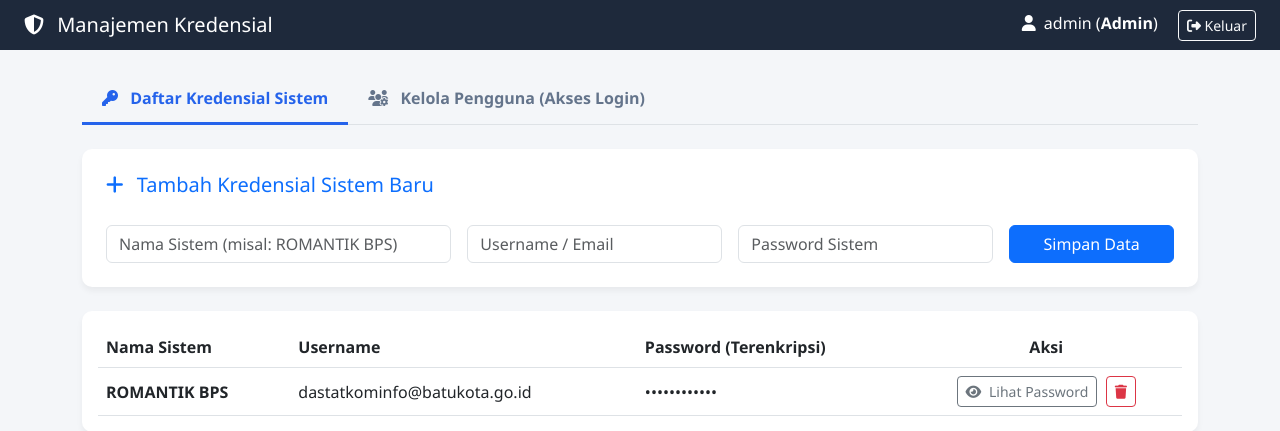
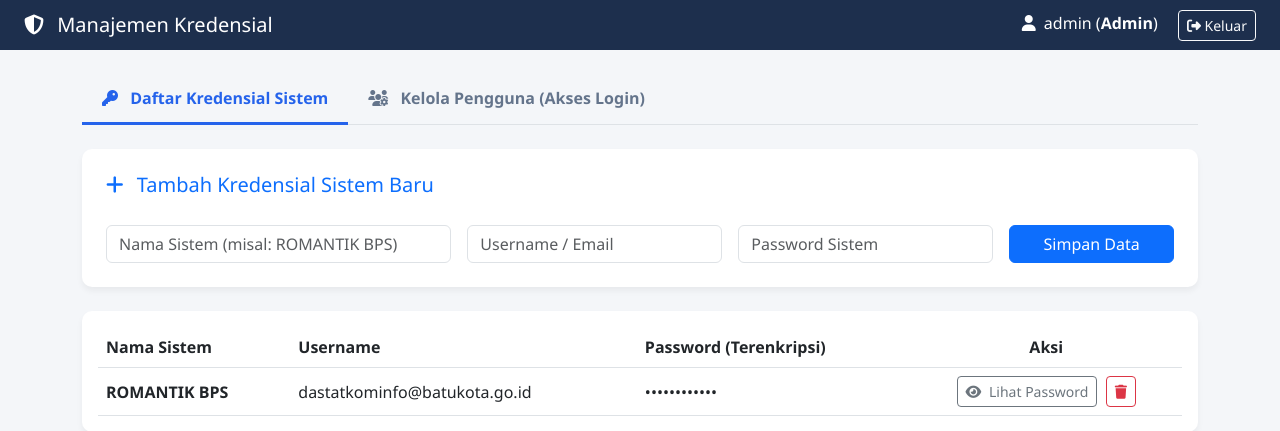
Before and after one commit to 230601110057-blip/kredensial-diskominfo, a Flask app: page /dashboard in a window 1280 px wide. Shown: the top 431 px of the page. Run offline with Flask 3, Linux system fonts and the light colour scheme; a user stored in the database is signed in; data comes from the database, SQL or seed files in the repository.

Commit message:
Add files via upload

```diff
--- a/templates/dashboard.html
+++ b/templates/dashboard.html
@@ -11,7 +11,7 @@
 
     <style>
         body { background-color: #f4f6f9; font-family: 'Segoe UI', Tahoma, Geneva, Verdana, sans-serif; }
-        .navbar { background-color: #1e293b; }
+        .navbar { background-color: #1d2f4d; }
         .card { border: none; border-radius: 10px; box-shadow: 0 4px 6px rgba(0,0,0,0.05); }
         .nav-tabs .nav-link { color: #64748b; font-weight: 600; border: none; padding: 12px 20px; }
         .nav-tabs .nav-link.active { color: #2563eb; border-bottom: 3px solid #2563eb; background: transparent; }
```
